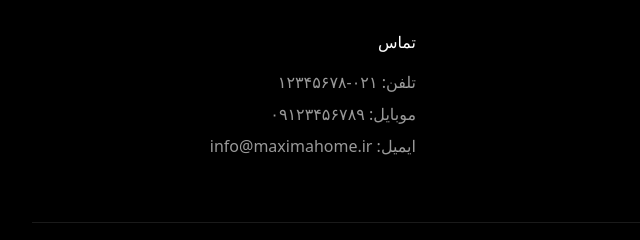
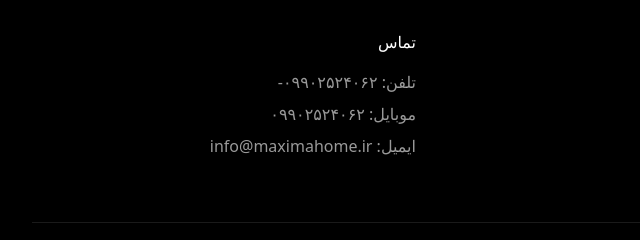
Before and after one commit to Hossein1386-coder/MaximaHome1, a plain HTML site: page booking.html in a window 1280 px wide. Shown: the part 1160-1400 px from the top of the page, 0-640 px from the left. Drawn offline with nearby package versions, Linux system fonts and the light colour scheme.

Commit message:
Update booking.html

```diff
--- a/booking.html
+++ b/booking.html
@@ -250,8 +250,8 @@
                 <div>
                     <h4 class="mb-4 font-medium">تماس</h4>
                     <ul class="space-y-2 text-white/60">
-                        <li>تلفن: ۰۲۱-۱۲۳۴۵۶۷۸</li>
-                        <li>موبایل: ۰۹۱۲۳۴۵۶۷۸۹</li>
+                        <li>تلفن: ۰۹۹۰۲۵۲۴۰۶۲-</li>
+                        <li>موبایل: ۰۹۹۰۲۵۲۴۰۶۲</li>
                         <li>ایمیل: info@maximahome.ir</li>
                     </ul>
                 </div>
```
